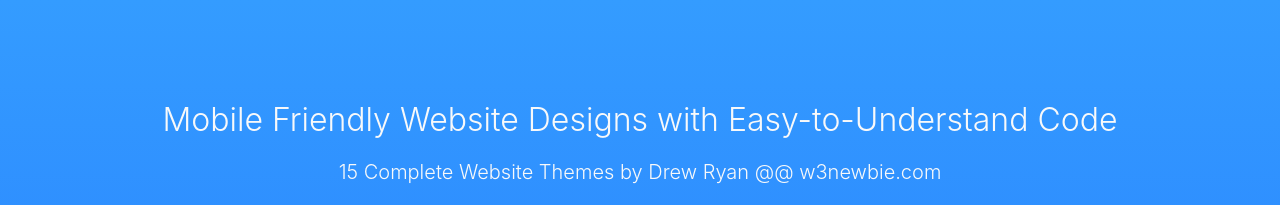
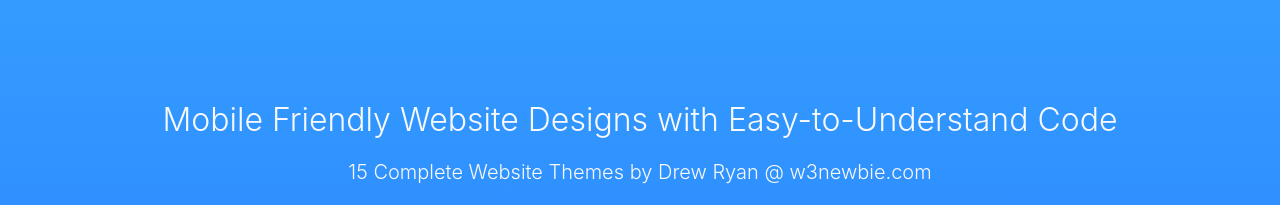
Before and after one commit to amdc04/SDI701-T2, a plain HTML site: page 12-Website-Bundle.html in a window 1280 px wide. Shown: the top 205 px of the page. Drawn offline with nearby package versions, Linux system fonts and the light colour scheme.

Commit message:
remove @ character

```diff
--- a/12-Website-Bundle.html
+++ b/12-Website-Bundle.html
@@ -46,7 +46,7 @@
 
 				<div class="col-12 text-center">
 					<p class="lead text-light">Mobile Friendly Website Designs with Easy-to-Understand Code</p>
-					<p class="h5 text-light pb-3">15 Complete Website Themes by Drew Ryan @@ w3newbie.com</p>
+					<p class="h5 text-light pb-3">15 Complete Website Themes by Drew Ryan @ w3newbie.com</p>
 				</div>
 
 				<div class="col-lg-6 text-center py-4 pl-lg-0">
```
